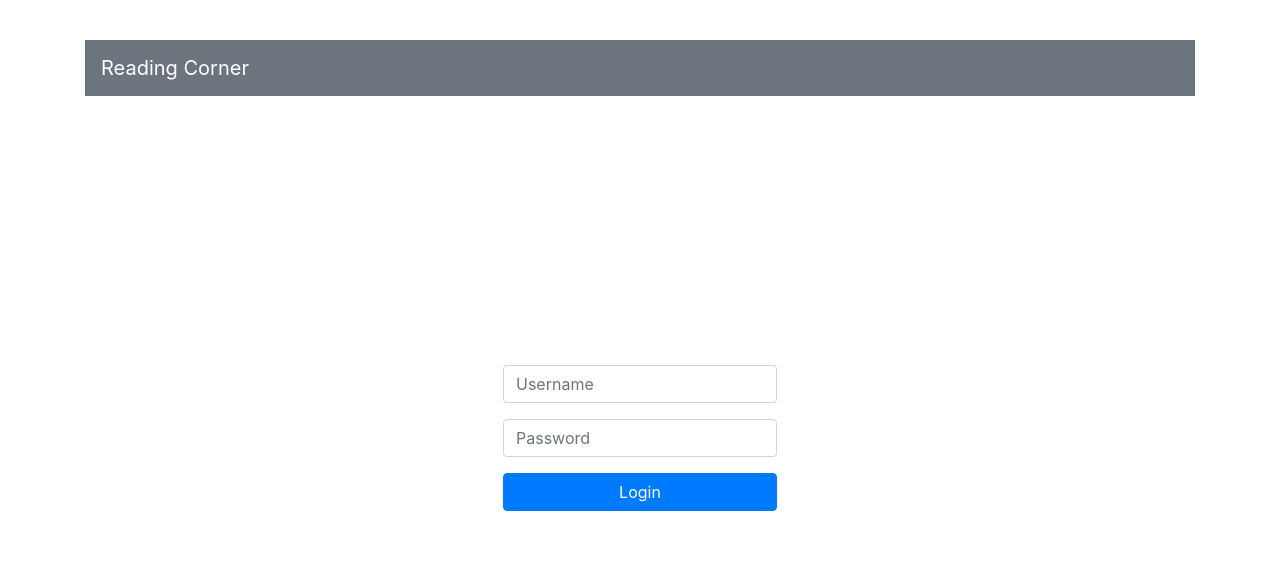
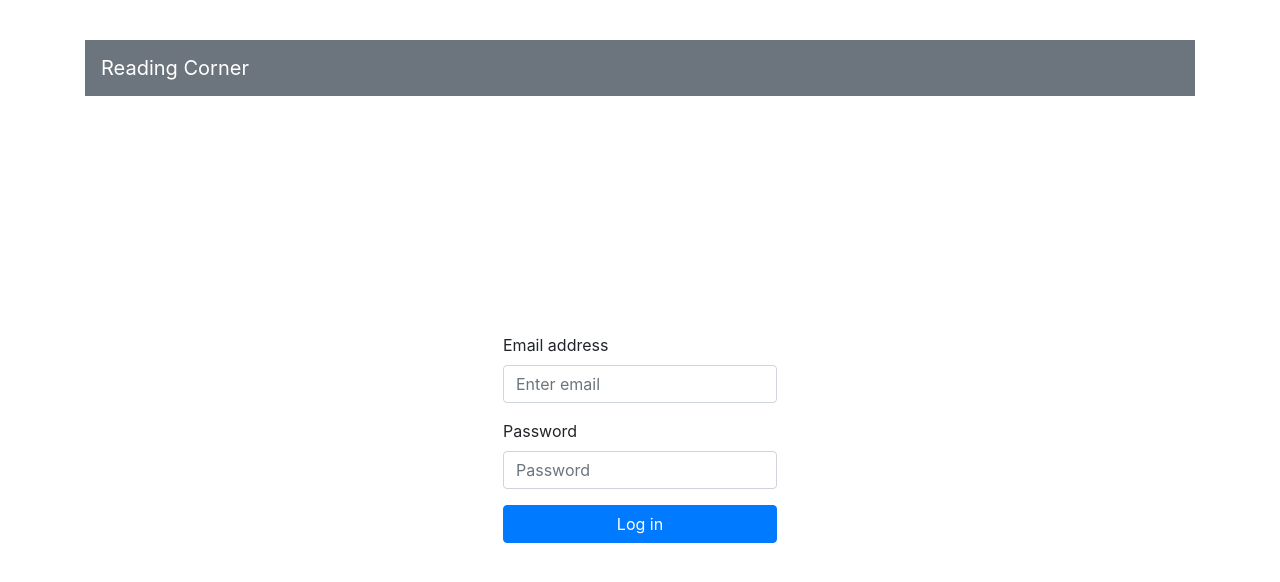
Before and after one commit to iakabpaul/reading-corner, a React (Create React App) app: page /login in a window 1280 px wide. Shown: the top 582 px of the page. Built offline with nearby package versions, Linux system fonts and the light colour scheme; no server answers.

Commit message:
Add login form validation and user associated data

```diff
--- a/package.json
+++ b/package.json
@@ -13,6 +13,7 @@
     "json-server-auth": "^2.0.2",
     "node-sass": "^4.14.1",
     "react": "^16.13.1",
+    "react-bootstrap": "^1.4.3",
     "react-bootstrap-typeahead": "^5.0.0-rc.1",
     "react-cookie": "^4.0.3",
     "react-dom": "^16.13.1",
--- a/src/components/add-book-form/add-book-form.component.js
+++ b/src/components/add-book-form/add-book-form.component.js
@@ -7,6 +7,7 @@ const AddBookForm = ({ addBook, categoryId, selectedBook }) => {
   const [author, setAuthor] = useState(selectedBook?.author);
   const [description, setDescription] = useState(selectedBook?.desc);
   const [image, setImage] = useState(selectedBook?.image);
+  const [user, setUser] = useState(JSON.parse(localStorage.getItem('user-data')));
   const [buttonDisabled, setButtonDisabled] = useState(!selectedBook);
 
   useEffect(() => {
@@ -34,7 +35,7 @@ const AddBookForm = ({ addBook, categoryId, selectedBook }) => {
   const handleDescriptionChange = event => setDescription(event.target.value);
 
   const handleSubmit = () => {
-    addBook({ author, description, title, status: categoryId, image });
+    addBook({ author, description, title, status: categoryId, image, userId: user.id });
     setAuthor('');
     setTitle('');
     setDescription('');
--- a/src/components/login-form/login-form.component.js
+++ b/src/components/login-form/login-form.component.js
@@ -1,61 +1,87 @@
 import React, { useState } from 'react';
 import { useCookies } from 'react-cookie';
+import { useHistory } from 'react-router-dom';
+import { Form, Button } from 'react-bootstrap'
 import UsersService from "../../services/users.service";
 
 import './login-form.styles.scss';
-import {useHistory} from "react-router-dom";
 
 const LoginForm = () => {
-  const [username, setUsername] = useState('');
+  const [email, setEmail] = useState('');
   const [password, setPassword] = useState('');
+  const [validated, setValidated] = useState(false);
+  const [errorMessage, setErrorMessage] = useState();
   const [cookies, setCookie] = useCookies(['name']);
   const history = useHistory();
 
-  const handleUsernameChange = event => setUsername(event.target.value);
+  const handleEmailChange = event => {
+    setEmail(event.target.value);
+    errorMessage && setErrorMessage(null);
+  }
 
-  const handlePasswordChange = event => setPassword(event.target.value);
+  const handlePasswordChange = event => {
+    setPassword(event.target.value);
+    errorMessage && setErrorMessage(null);
+  }
 
-  const handleSubmit = () => {
-    UsersService.login(username, password)
+  const getUserData = email => UsersService.getUser(email)
+    .then((response) => {
+      localStorage.setItem('user-data', JSON.stringify(response.data[0]));
+    });
+
+  const handleSubmit = (event) => {
+    event.preventDefault();
+    event.stopPropagation();
+
+    UsersService.login(email, password)
       .then((response) => {
         setCookie('sessionId', response.data.accessToken);
-        console.log(cookies);
+        getUserData(email);
+        setErrorMessage(null);
+        setValidated(true);
         history.push('/home')
       })
       .catch(function (error) {
         console.log(error);
+        setErrorMessage('Wrong email or password');
+        event.preventDefault();
+        event.stopPropagation();
       })
   };
 
   return (
-    <div className="login-form-section">
-      <div className="form-group">
-        <input
-          type="text"
-          className="form-control"
-          id="username"
-          placeholder="Username"
-          value={username}
-          onChange={handleUsernameChange}
+    <Form className="login-form-section" validated={validated} onSubmit={handleSubmit}>
+      <Form.Group controlId="formBasicEmail">
+        <Form.Label>Email address</Form.Label>
+        <Form.Control
+          type="email"
+          placeholder="Enter email"
+          required
+          value={email}
+          onChange={handleEmailChange}
         />
-      </div>
-      <div className="form-group">
-        <input
+        <Form.Control.Feedback type="invalid">
+          Please type in a valid email.
+        </Form.Control.Feedback>
+      </Form.Group>
+
+      <Form.Group controlId="formBasicPassword">
+        <Form.Label>Password</Form.Label>
+        <Form.Control
           type="password"
-          className="form-control"
-          id="password"
           placeholder="Password"
+          required
           value={password}
           onChange={handlePasswordChange}
         />
-      </div>
-      <button
-        type="button"
-        className="btn btn-primary float-right"
-        onClick={handleSubmit}
-        disabled={false}
-      >Login</button>
-    </div>
+      </Form.Group>
+      <Button variant="primary" type="submit">
+        Log in
+      </Button>
+      {errorMessage &&
+      <p className="error-message" style={{color:'red'}}>{errorMessage}</p>
+      }
+    </Form>
   )
 };
 
--- a/src/components/login-form/login-form.styles.scss
+++ b/src/components/login-form/login-form.styles.scss
@@ -6,4 +6,8 @@
   .btn {
     width: 100%;
   }
+
+  .error-message {
+    margin-top: 5px;
+  }
 }
--- a/src/components/search-book.component/search-book.component.js
+++ b/src/components/search-book.component/search-book.component.js
@@ -2,7 +2,7 @@ import React, { useState } from 'react';
 import { AsyncTypeahead } from 'react-bootstrap-typeahead';
 import axios from 'axios';
 
-const SeachBook = ({ selectBook }) => {
+const SearchBook = ({ selectBook }) => {
   const [isLoading, setIsLoading] = useState(false);
   const [options, setOptions] = useState([]);
 
@@ -68,4 +68,4 @@ const SeachBook = ({ selectBook }) => {
   );
 };
 
-export default SeachBook;
+export default SearchBook;
--- a/src/pages/HomePage/HomePage.js
+++ b/src/pages/HomePage/HomePage.js
@@ -13,11 +13,12 @@ const HomePage = () => {
   const [cookies, setCookie, removeCookie] = useCookies(['name'])
   const [books, setBooks] = useState();
   const [categories, setCategories] = useState();
+  const [user, setUser] = useState(JSON.parse(localStorage.getItem('user-data')));
   const appRef = useRef({ selectedCategoryId: 0 });
 
   const addBook = (book) => {
     BooksService.addBook(book)
-      .then(() => getBooks(appRef.current.selectedCategoryId))
+      .then(() => getBooks(appRef.current.selectedCategoryId, user.id))
       .catch(function (error) {
         console.log(error);
       });
@@ -25,14 +26,14 @@ const HomePage = () => {
 
   const deleteBook = (bookId) => {
     BooksService.deleteBook(bookId)
-      .then(() => getBooks(appRef.current.selectedCategoryId))
+      .then(() => getBooks(appRef.current.selectedCategoryId, user.id))
       .catch(function (error) {
         console.log(error);
       });
   };
 
-  const getBooks = (categoriyId = 0) => {
-    BooksService.getBooks(categoriyId)
+  const getBooks = (categoriyId = 0, userId) => {
+    BooksService.getBooks(categoriyId, userId)
       .then((response) => {
         setBooks([].concat(response.data || []));
       })
@@ -52,12 +53,12 @@ const HomePage = () => {
   };
 
   useEffect(() => {
-    getBooks();
+    getBooks(0, 1);
     getCategories();
   }, []);
 
   const changeCategory = categoryId => {
-    getBooks(categoryId);
+    getBooks(categoryId, user.id);
     appRef.current.selectedCategoryId = categoryId;
   };
 
--- a/src/services/books.service.js
+++ b/src/services/books.service.js
@@ -6,7 +6,7 @@ const deleteBook = bookId => axios.delete(`http://localhost:4000/books/${bookId}
 
 const getBook = bookId => axios.get(`http://localhost:4000/books/${bookId}`);
 
-const getBooks = categoriyId => axios.get(`http://localhost:4000/books?status=${categoriyId}`);
+const getBooks = (categoriyId, userId) => axios.get(`http://localhost:4000/books?status=${categoriyId}&userId=${userId}`);
 
 export default {
   addBook,
--- a/src/services/users.service.js
+++ b/src/services/users.service.js
@@ -4,7 +4,10 @@ const addUser = user => axios.post('http://localhost:4000/register', user);
 
 const login = (email, password) => axios.post('http://localhost:4000/login/', {email, password})
 
+const getUser = email => axios.get(`http://localhost:4000/users?email=${email}`);
+
 export default {
   addUser,
+  getUser,
   login,
 }
```
Also changed, not shown: db.json (+19 -3 lines), 1 other file (tests, documents, lock files or other folders).
